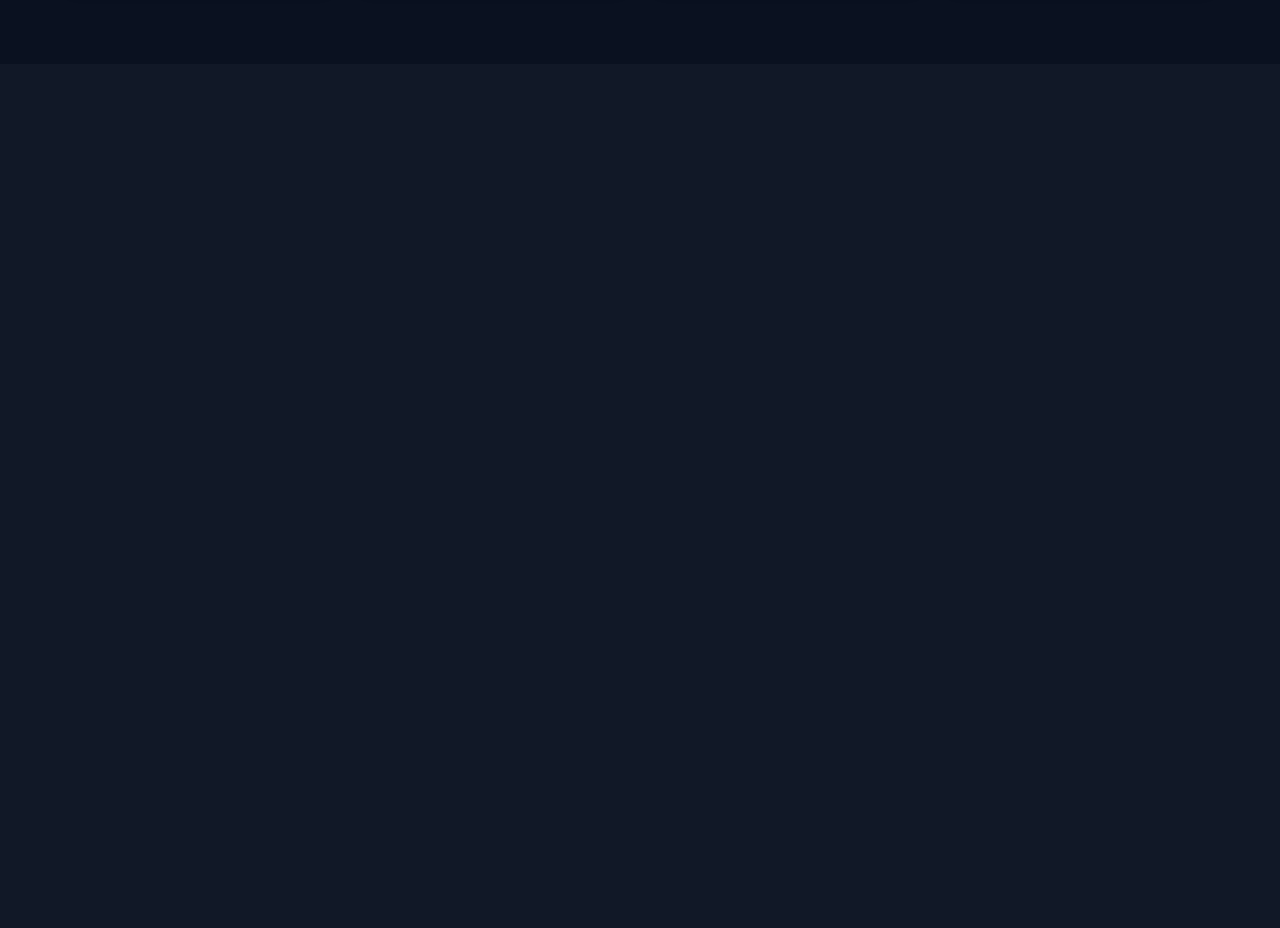
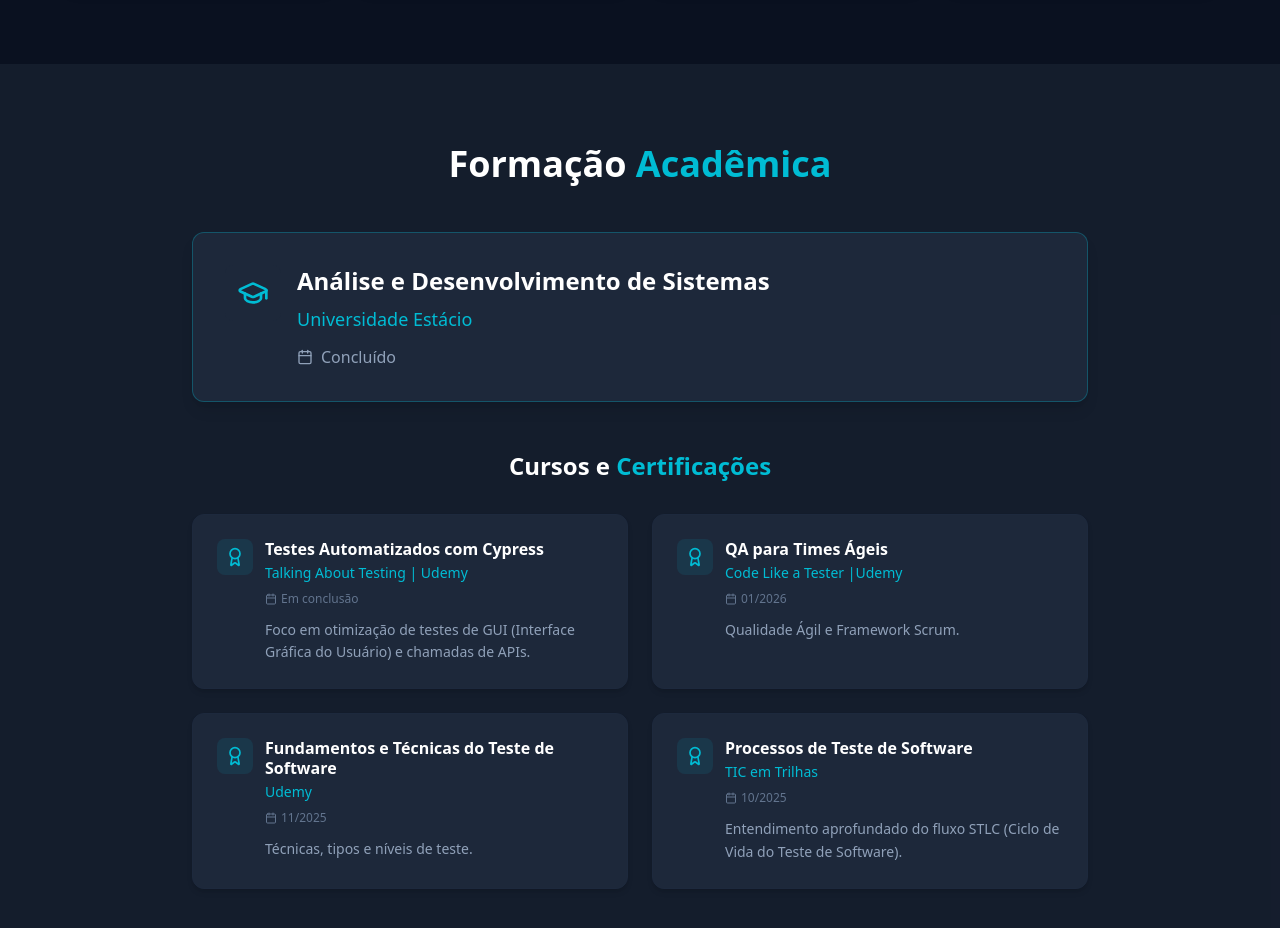
Before and after one commit to adrianemaciel/qa-engineer-portfolio, a React (Vite) app: page / in a window 1280 px wide. Shown: the part 2480-3408 px from the top of the page. Before the commit the page ends 2544 px from the top, so only its background shows below. Built offline with nearby package versions, Linux system fonts and the light colour scheme.

Commit message:
feat: add Education component and integrate it into App layout

```diff
--- a/src/App.jsx
+++ b/src/App.jsx
@@ -2,6 +2,7 @@
 import About from "./components/About";
 import Experience from "./components/Experience";
 import Skills from "./components/Skills";
+import Education from "./components/Education";
 
 function App() {
   return (
@@ -10,6 +11,7 @@
       <About />
       <Experience />
       <Skills />
+      <Education />
     </div>
   );
 }
--- /dev/null
+++ b/src/components/Education.jsx
@@ -0,0 +1,98 @@
+import { GraduationCap, Award, Calendar } from "lucide-react";
+
+const Education = () => {
+  const certifications = [
+    {
+      title: "Testes Automatizados com Cypress",
+      institution: "Talking About Testing | Udemy",
+      status: "Em conclusão",
+      description:
+        "Foco em otimização de testes de GUI (Interface Gráfica do Usuário) e chamadas de APIs.",
+    },
+    {
+      title: "QA para Times Ágeis",
+      institution: "Code Like a Tester |Udemy",
+      status: "01/2026",
+      description: "Qualidade Ágil e Framework Scrum.",
+    },
+    {
+      title: "Fundamentos e Técnicas do Teste de Software",
+      institution: "Udemy",
+      status: "11/2025",
+      description: "Técnicas, tipos e níveis de teste.",
+    },
+    {
+      title: "Processos de Teste de Software",
+      institution: "TIC em Trilhas",
+      status: "10/2025",
+      description:
+        "Entendimento aprofundado do fluxo STLC (Ciclo de Vida do Teste de Software).",
+    },
+  ];
+
+  return (
+    <section id="education" className="py-20 px-6 bg-[#1d283a4d]">
+      <div className="max-w-4xl mx-auto">
+        <h2 className="text-3xl md:text-4xl font-bold mb-12 text-center text-white">
+          Formação <span className="text-[#00bcd4]">Acadêmica</span>
+        </h2>
+
+        <div className="bg-[#1d283a] border border-[#00bcd4]/30 rounded-xl p-8 hover:border-[#00bcd4]/60 transition-all mb-12 shadow-lg">
+          <div className="flex items-start gap-4">
+            <div className="p-3 bg-[#1d283a]/10 rounded-lg">
+              <GraduationCap className="h-8 w-8 text-[#00bcd4]" />
+            </div>
+            <div className="flex-1">
+              <h3 className="text-2xl font-semibold mb-2 text-white">
+                Análise e Desenvolvimento de Sistemas
+              </h3>
+              <p className="text-lg text-[#00bcd4] font-medium mb-3">
+                Universidade Estácio
+              </p>
+              <div className="flex items-center gap-2 text-slate-400">
+                <Calendar className="h-4 w-4" />
+                <span>Concluído</span>
+              </div>
+            </div>
+          </div>
+        </div>
+
+        <h3 className="text-2xl font-bold mb-8 text-center text-white">
+          Cursos e <span className="text-[#00bcd4]">Certificações</span>
+        </h3>
+
+        <div className="grid grid-cols-1 md:grid-cols-2 gap-6">
+          {certifications.map((cert, index) => (
+            <div
+              key={index}
+              className="bg-[#1d283a] border border-slate-800 rounded-xl p-6 hover:border-[#00bcd4]/50 transition-all duration-300 shadow-md group"
+            >
+              <div className="flex items-start gap-3">
+                <div className="p-2 bg-[#00bcd4]/10 rounded-lg group-hover:bg-[#00bcd4]/20 transition-colors">
+                  <Award className="h-5 w-5 text-[#00bcd4]" />
+                </div>
+                <div className="flex-1">
+                  <h4 className="font-bold text-white mb-1 leading-tight">
+                    {cert.title}
+                  </h4>
+                  <p className="text-sm text-[#00bcd4] font-medium mb-2">
+                    {cert.institution}
+                  </p>
+                  <p className="text-xs text-slate-500 mb-3 flex items-center gap-1">
+                    <Calendar className="h-3 w-3" />
+                    {cert.status}
+                  </p>
+                  <p className="text-sm text-slate-400 leading-relaxed">
+                    {cert.description}
+                  </p>
+                </div>
+              </div>
+            </div>
+          ))}
+        </div>
+      </div>
+    </section>
+  );
+};
+
+export default Education;
```
